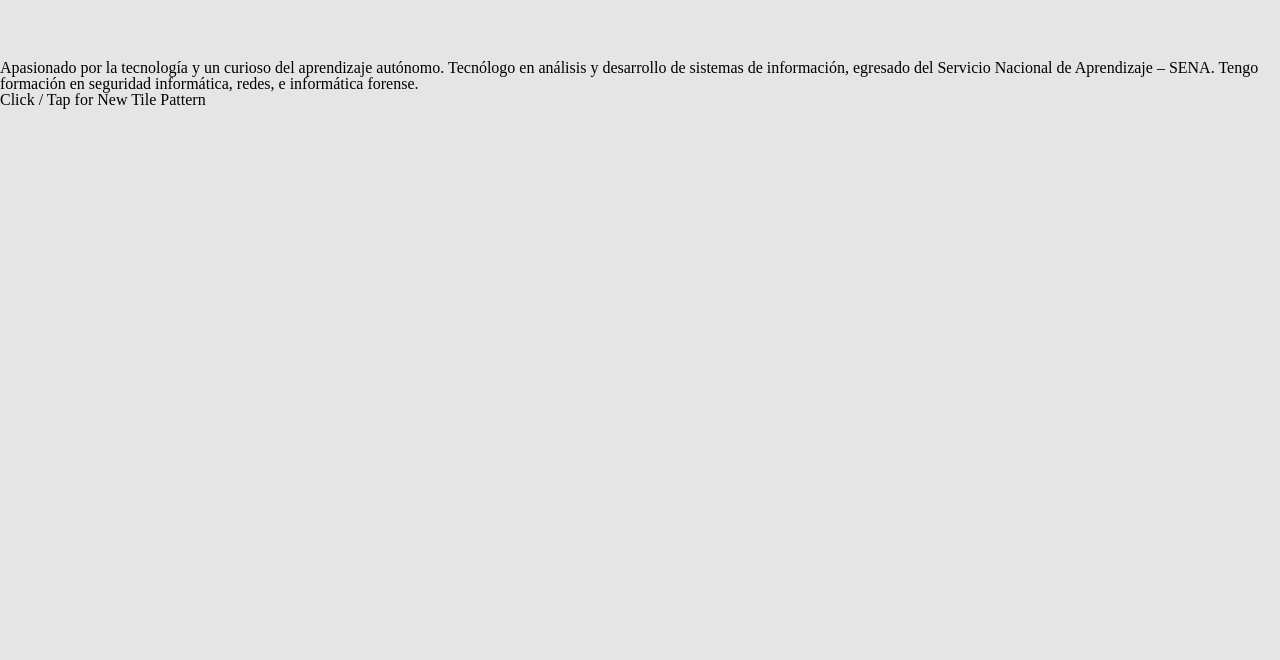
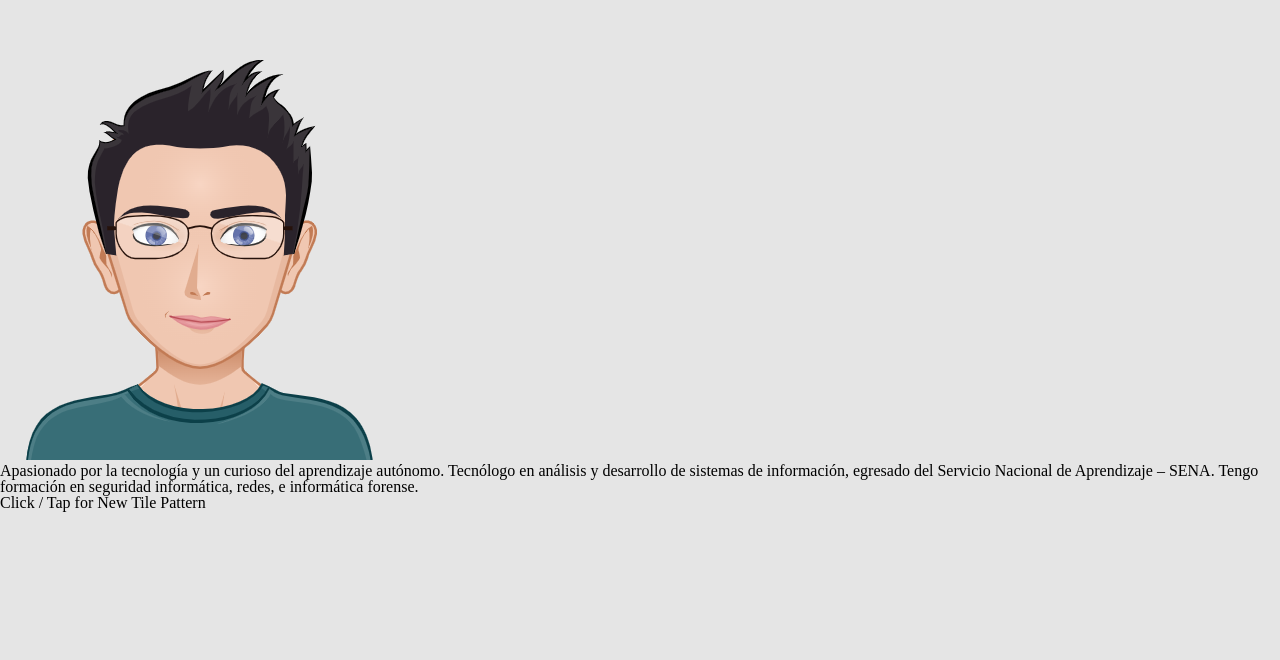
Before and after one commit to marchainca/portafolio, a plain HTML site: page index.html in a window 1280 px wide. Shown: the part 760-1420 px from the top of the page. Before the commit the page ends 1021 px from the top, so only its background shows below. Drawn offline with Linux system fonts and the light colour scheme; a web font is replaced by a local one.

Commit message:
Creacion de la seccion about me

```diff
--- a/index.html
+++ b/index.html
@@ -27,6 +27,7 @@
 
     <section class="about">
         <div>
+            <img src="./assets/images/myAvatar.png" alt="avatar de perfil">
             <p>Apasionado por la tecnología y un curioso del aprendizaje autónomo. Tecnólogo en análisis y desarrollo de sistemas de información, egresado del Servicio Nacional de Aprendizaje – SENA. Tengo formación en seguridad informática, redes, e informática forense.<br>
                 <span class = 'i'>Click / Tap for New Tile Pattern</span>
               </p>
```
Also changed, not shown: assets/images/daEMZraq_400x400.png (added).
